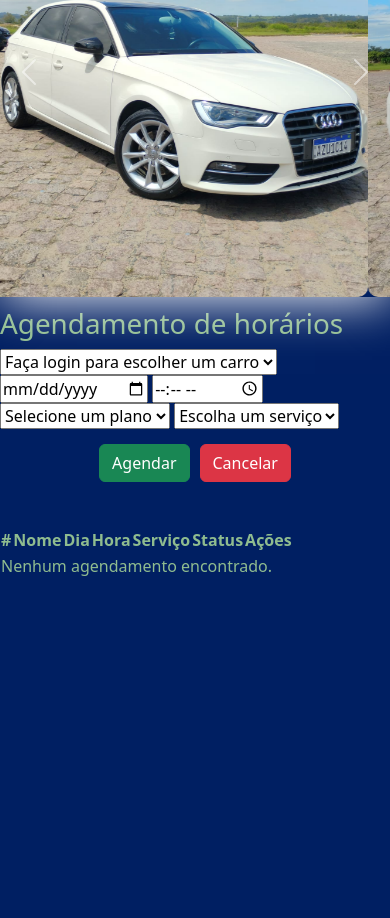
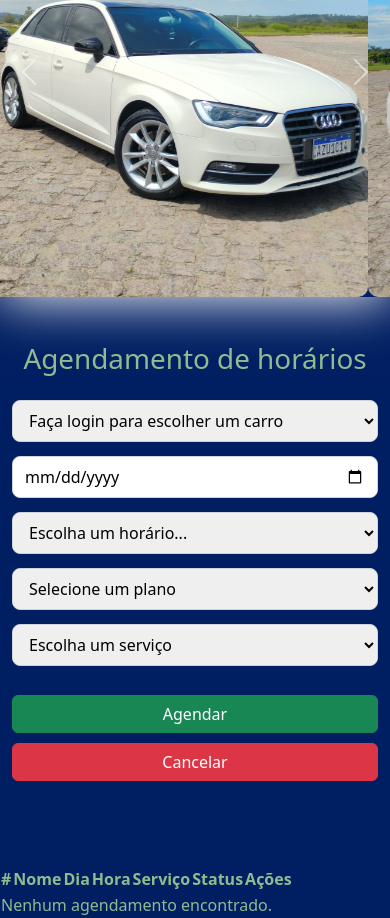
Before and after one commit to Danil0QP/CardosoLavacaoSite, a plain HTML site: page index.html in a window 390 px wide. Shown: the part 1075-1993 px from the top of the page. Before the commit the page ends 1654 px from the top, so only its background shows below. Drawn offline with nearby package versions, Linux system fonts and the light colour scheme.

Commit message:
Feito alterações para centralização de components na página index

```diff
--- a/css/agendar.css
+++ b/css/agendar.css
@@ -18,3 +18,57 @@
     align-items: center;
     gap: 10px;
 }
+
+#agendar-horario {
+    display: flex;
+    flex-direction: column;
+    align-items: center;
+    justify-content: center;
+    width: min(100% - 32px, 920px);
+    margin: 70px auto 40px;
+    text-align: center;
+}
+
+#agendar-horario h1 {
+    margin-bottom: 24px;
+}
+
+.agendamento-form {
+    display: grid;
+    grid-template-columns: repeat(auto-fit, minmax(220px, 1fr));
+    gap: 14px;
+    justify-items: stretch;
+    align-items: center;
+    width: 100%;
+}
+
+.agendamento-form select,
+.agendamento-form input {
+    width: 100%;
+    min-height: 42px;
+    padding: 8px 12px;
+    border: 1px solid #ced4da;
+    border-radius: 8px;
+}
+
+.agendamento-form .buttons {
+    grid-column: 1 / -1;
+    flex-wrap: wrap;
+}
+
+@media (max-width: 576px) {
+    #agendar-horario {
+        width: min(100% - 24px, 920px);
+        margin-top: 45px;
+    }
+
+    .agendamento-form {
+        grid-template-columns: 1fr;
+    }
+
+    .agendamento-form .buttons {
+        display: grid;
+        grid-template-columns: 1fr;
+        width: 100%;
+    }
+}
--- a/index.html
+++ b/index.html
@@ -80,32 +80,20 @@
     </section>
     <section id="agendar-horario">
         <h1>Agendamento de horários</h1>
-        <div>
+        <div class="agendamento-form">
             <select name="escolha-carro" id="opcao-carro">
                 <option value="">Escolha o carro</option>
                 <option value="1">carro</option>
             </select>
             <input id="data" type="date" placeholder="DD/MM/AAAA">
-            <input id="hora" type="time" placeholder="HH:MM:SS">
+            <select name="hora" id="hora">
+                <option value="">Escolha um horário</option>
+            </select>
             <select name="plano-lavacao" id="opcao-plano">
                 <option value="">Selecione um plano</option>
-                <option value="1">Semanal</option>
-                <option value="2">Mensal</option>
             </select>
             <select name="escolha-servico" id="opcao-servico">
                 <option value="">Escolha um serviço</option>
-                <option value="1">Simples R$50</option>
-                <option value="2">Simples R$70</option>
-                <option value="3">Simples R$60</option>
-                <option value="4">Simples R$150</option>
-                <option value="5">Simples R$210</option>
-                <option value="6">Simples R$180</option>
-                <option value="7">Com cera R$100</option>
-                <option value="8">Com cera R$130</option>
-                <option value="9">Com cera R$120</option>
-                <option value="10">Com cera R$200</option>
-                <option value="11">Com cera R$270</option>
-                <option value="12">Com cera R$240</option>
             </select>
 
             <div class="buttons">
--- a/js/agendamento.js
+++ b/js/agendamento.js
@@ -21,6 +21,10 @@ const SERVICOS_POR_PLANO = {
 
 let listaCompletaAgendamento = [];
 
+const HORARIOS_DISPONIVEIS = [
+    "08:00", "09:00", "10:00", "11:00", "13:00", "14:00", "15:00", "16:00", "17:00"
+]
+
 document.addEventListener("DOMContentLoaded", () => {
     configurarFormularioAgendamento();
     configurarFiltros();
@@ -31,14 +35,20 @@ async function configurarFormularioAgendamento() {
     const selectCarro = document.getElementById("opcao-carro");
     const selectPlano = document.getElementById("opcao-plano");
     const selectServico = document.getElementById("opcao-servico");
+    const selectData = document.getElementById("data");
+    const selectHora = document.getElementById("hora")
     const botaoAgendar = document.getElementById("confirmaAgendamento");
     const botaoCancelar = document.getElementById("cancelaAgendamento");
 
-    if (!selectCarro || !selectPlano || !selectServico || !botaoAgendar || !botaoCancelar) {
+    if (!selectCarro || !selectPlano || !selectServico || !selectData || !selectHora || !botaoAgendar || !botaoCancelar) {
         return;
     }
 
     await popularCarrosCliente(selectCarro);
+    await atualizarHorarioDisponiveis(selectData.value, selectHora);
+    selectData.addEventListener("change", async () => {
+        await atualizarHorarioDisponiveis(selectData.value, selectHora);
+    });
     normalizarOpcoesPlano(selectPlano);
 
     selectPlano.addEventListener("change", () => {
@@ -60,11 +70,13 @@ async function configurarFormularioAgendamento() {
 
         alert("Agendamento criado com sucesso!");
         limparFormularioAgendamento(selectPlano, selectServico);
+        await atualizarHorarioDisponiveis(selectData.value, selectHora);
         carregarAgendamentos();
     });
 
     botaoCancelar.addEventListener("click", () => {
         limparFormularioAgendamento(selectPlano, selectServico, true);
+        atualizarHorarioDisponiveis("", selectHora);
     });
 }
 
@@ -141,7 +153,7 @@ async function popularCarrosCliente(selectCarro) {
         veiculos.forEach((veiculo) => {
             const descricao = [veiculo.marca, veiculo.nomeCarro, veiculo.placa].filter(Boolean).join(" • ");
             const option = document.createElement("option");
-            option.value = descricao;
+            option.value = veiculo.id || descricao;
             option.textContent = descricao || "Veículo sem descrição";
             selectCarro.appendChild(option);
         });
@@ -198,10 +210,61 @@ function normalizarVeiculosCliente(data) {
 
 function mapearVeiculo(item = {}) {
     return {
+        id: item.id || item.veiculoId || item.idVeiculo || "",
         marca: item.marca || item.marcaCarro || "",
         nomeCarro: item.nomeCarro || item.carro || item.modelo || "",
         placa: item.placa || item.placaCarro || ""
     };
+}
+
+async function atualizarHorarioDisponiveis(dataSelecionada, selectHora){
+    selectHora.innerHTML = "<option value=''>Escolha um horário...</option>";
+
+    if(!dataSelecionada){
+        return;
+    }
+
+    const horariosOcupados = await buscarHorariosOcupados (dataSelecionada);
+    const horariosLivres = HORARIOS_DISPONIVEIS.filter((horario) => !horariosOcupados.has(normalizarHora(horario)));
+
+    if(horariosLivres.length === 0){
+        selectHora.innerHTML = "<option value=''>Nenhum horário disponível nesta data...</option>";
+        return;
+    }
+
+    horariosLivres.forEach((horario) => {
+        const option = document.createElement("option");
+        option.value = horario;
+        option.textContent = horario;
+        selectHora.appendChild(option);
+    });
+}
+
+async function buscarHorariosOcupados(dataSelecionada){
+    const rotas = [
+        `/agendamentos?dia=${encodeURIComponent(dataSelecionada)}`,
+        `/agendamento?dia=${encodeURIComponent(dataSelecionada)}`,
+        "/listarAgendamentos",
+        "/agendamento"
+    ];
+
+    try {
+        const agendamentos = await buscarEmEndpoints(rotas);
+        return new Set(
+            agendamentos.filter((agendamento) => agendamento.dia === dataSelecionada && !isAgendamentoCancelado(agendamento)).map((agendamento) => normalizarHora(agendamento.hora)).filter(Boolean)
+        );
+    }catch(error){
+        const pendentes = JSON.parse(localStorage.getItem("agendamentosPendentes") || "[]");
+        return new Set(pendentes.filter((agendamento) => agendamento.dia === dataSelecionada && !isAgendamentoCancelado(agendamento)).map((agendamento) => normalizaHora(agendamento.hora)).filter(Boolean));
+    }
+}
+
+function normalizarHora(hora = ""){
+    return String(hora).slice(0,5);
+}
+
+function isAgendamentoCancelado(agendamento = {}) {
+    return String(agendamento.statusAgendamento || agendamento.status || "").toUpperCase() === "CANCELADO";
 }
 
 function popularServicosPorPlano(plano, selectServico) {
```
